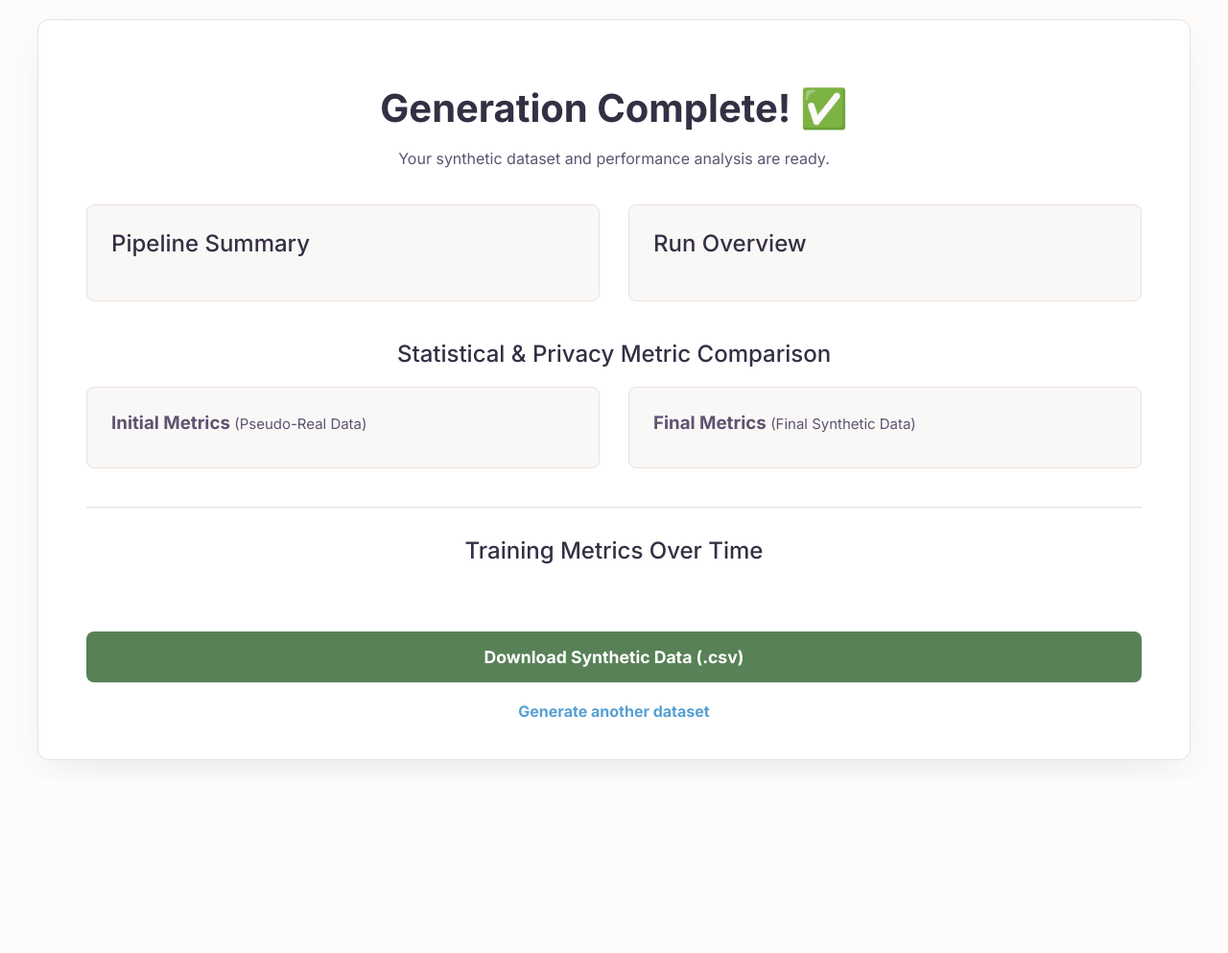
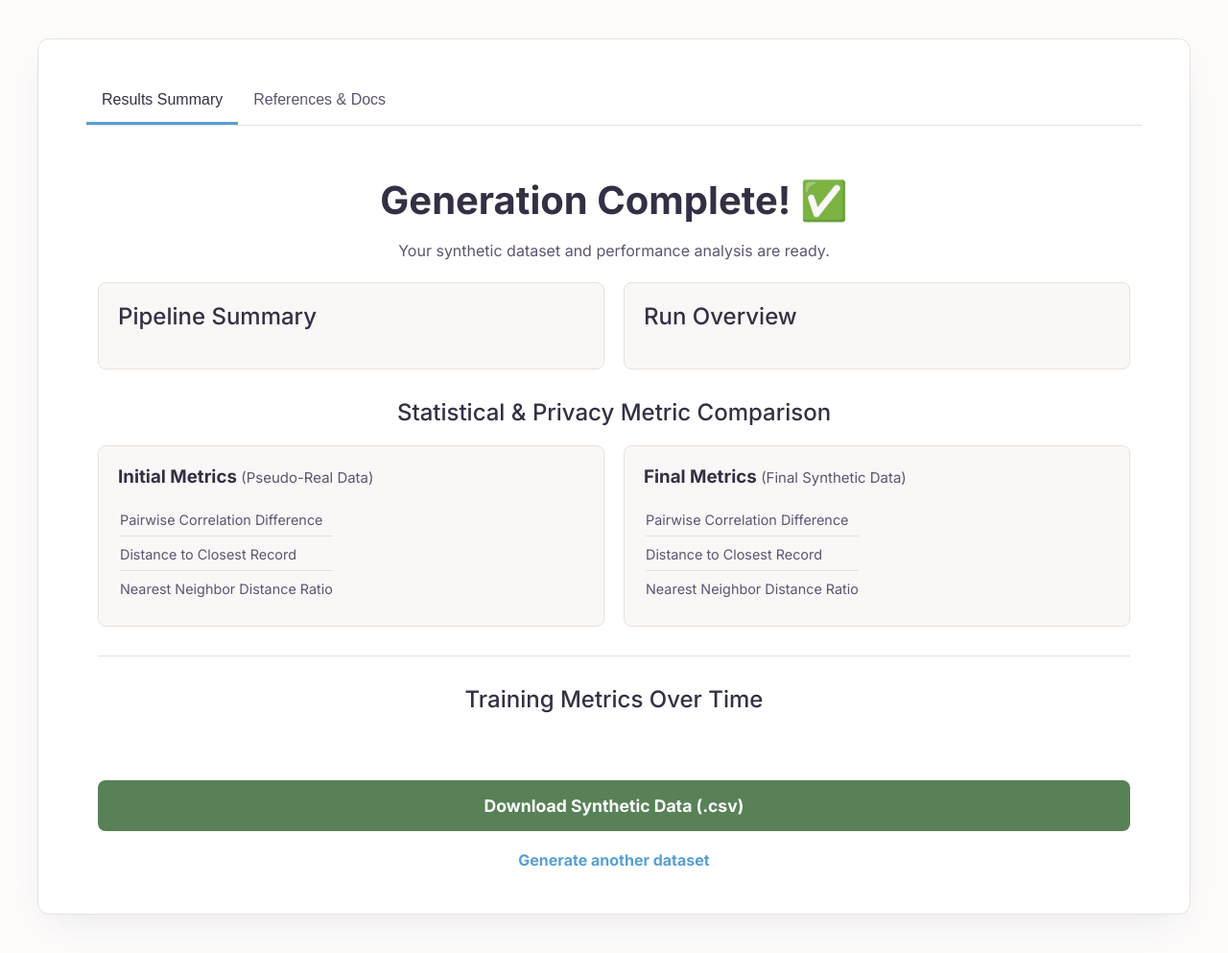
Before and after one commit to jsivaku1/GenerativeMTD, a Flask app: template templates/results.html in a window 1280 px wide. Shown: the whole page at 96% size. Before the commit the page ends 795 px from the top, so only its background shows below. Run offline with Flask 3, Linux system fonts and the light colour scheme; the template is opened without the code that fills it, so the values that code supplies are empty.

Commit message:
updated docs

```diff
--- a/static/css/style.css
+++ b/static/css/style.css
@@ -3,17 +3,15 @@
 
 /* --- CSS Variables for Bohemian Light Theme --- */
 :root {
-    --bg-color: #FDFCFB; /* Creamy off-white */
-    --container-bg: #ffffff; /* White */
-    --border-color: #EAE0DA; /* Light beige-gray */
-    --text-color: #5C5470; /* Dark lavender-gray for text */
-    --text-heading: #352F44; /* Darker purple-gray for headings */
-    --accent-primary: #57A0D3; /* Dusty Blue */
-    --accent-secondary: #B983FF; /* Soft Purple */
-    --success-color: #588157; /* Earthy Green */
-    --error-text-color: #D9534F; /* Soft Red for errors */
-    --highlight-bg: rgba(250, 218, 221, 0.5); /* Baby Pink for backgrounds */
-
+    --bg-color: #FDFCFB;
+    --container-bg: #ffffff;
+    --border-color: #EAE0DA;
+    --text-color: #5C5470;
+    --text-heading: #352F44;
+    --accent-primary: #57A0D3;
+    --accent-secondary: #B983FF;
+    --success-color: #588157;
+    --highlight-bg: rgba(250, 218, 221, 0.1);
     --font-heading: 'Inter', sans-serif;
     --font-body: 'Inter', sans-serif;
     --font-mono: 'Fira Code', monospace;
@@ -26,10 +24,10 @@
     color: var(--text-color);
     display: flex;
     justify-content: center;
-    align-items: center;
+    align-items: flex-start;
     min-height: 100vh;
     margin: 0;
-    padding: 20px;
+    padding: 40px 20px;
     box-sizing: border-box;
 }
 
@@ -133,14 +124,14 @@
 
 h3 {
     font-family: var(--font-heading);
-    color: var(--text-color);
+    color: var(--text-heading);
     margin-top: 0;
-    margin-bottom: 10px;
+    margin-bottom: 15px;
 }
 
 p {
     color: var(--text-color);
-    margin-bottom: 35px;
+    margin-bottom: 20px;
     line-height: 1.6;
 }
 
@@ -242,13 +233,13 @@
 .summary-grid {
     display: grid;
     grid-template-columns: repeat(auto-fit, minmax(300px, 1fr));
-    gap: 30px;
-    margin-bottom: 40px;
+    gap: 20px;
+    margin-bottom: 30px;
     text-align: left;
 }
 .summary-card {
     background-color: #faf8f7;
-    padding: 25px;
+    padding: 20px;
     border-radius: 8px;
     border: 1px solid var(--border-color);
 }
@@ -284,7 +275,7 @@
     border-bottom: 1px solid var(--border-color);
 }
 .summary-table tr:last-child td { border-bottom: none; }
-.summary-table td:last-child { text-align: right; font-weight: 500; }
+.summary-table td:last-child { text-align: right; font-weight: 500; font-family: var(--font-mono); }
 .metric-value.final { color: var(--accent-primary); font-weight: bold; }
 .epoch-label { font-size: 0.8em; font-weight: 400; color: var(--text-color); }
 
@@ -351,8 +372,41 @@
 }
 .link-back:hover { color: #4a8ac0; }
 
+/* Tabs */
+.tabs {
+    overflow: hidden;
+    border-bottom: 1px solid var(--border-color);
+    margin-bottom: 20px;
+}
+.tab-link {
+    background-color: inherit;
+    float: left;
+    border: none;
+    outline: none;
+    cursor: pointer;
+    padding: 14px 16px;
+    transition: 0.3s;
+    font-size: 1em;
+    font-weight: 500;
+    color: var(--text-color);
+    border-bottom: 3px solid transparent;
+}
+.tab-link:hover {
+    background-color: var(--highlight-bg);
+}
+.tab-link.active {
+    border-bottom: 3px solid var(--accent-primary);
+    color: var(--text-heading);
+}
+.tab-content {
+    display: none;
+    padding: 6px 12px;
+}
+.tab-content.active {
+    display: block;
+}
+
 @media (max-width: 900px) {
     .main-grid { grid-template-columns: 1fr; }
     .info-container { text-align: center; }
-    .info-header { justify-content: center; }
 }
--- a/templates/results.html
+++ b/templates/results.html
@@ -9,6 +9,12 @@
 </head>
 <body>
     <div class="container results-container">
+        <div class="tabs">
+            <button class="tab-link active" onclick="openTab(event, 'summary')">Results Summary</button>
+            <button class="tab-link" onclick="openTab(event, 'docs')">References & Docs</button>
+        </div>
+
+        <div id="summary" class="tab-content active">
             <h1>Generation Complete! ✅</h1>
             <p>Your synthetic dataset and performance analysis are ready.</p>
 
@@ -34,13 +40,17 @@
                 <div class="summary-card">
                     <h3>Initial Metrics <span class="epoch-label">(Pseudo-Real Data)</span></h3>
                     <table class="summary-table">
-                    {% for key, value in initial_metrics.items() %}<tr><td>{{ key }}</td><td><span class="metric-value">{{ value }}</span></td></tr>{% endfor %}
+                        <tr><td>Pairwise Correlation Difference</td><td><span class="metric-value">{{ initial_metrics['PCD'] }}</span></td></tr>
+                        <tr><td>Distance to Closest Record</td><td><span class="metric-value">{{ initial_metrics['DCR'] }}</span></td></tr>
+                        <tr><td>Nearest Neighbor Distance Ratio</td><td><span class="metric-value">{{ initial_metrics['NNDR'] }}</span></td></tr>
                     </table>
                 </div>
                 <div class="summary-card">
                     <h3>Final Metrics <span class="epoch-label">(Final Synthetic Data)</span></h3>
                     <table class="summary-table">
-                    {% for key, value in final_metrics.items() %}<tr><td>{{ key }}</td><td><span class="metric-value final">{{ value }}</span></td></tr>{% endfor %}
+                        <tr><td>Pairwise Correlation Difference</td><td><span class="metric-value final">{{ final_metrics['PCD'] }}</span></td></tr>
+                        <tr><td>Distance to Closest Record</td><td><span class="metric-value final">{{ final_metrics['DCR'] }}</span></td></tr>
+                        <tr><td>Nearest Neighbor Distance Ratio</td><td><span class="metric-value final">{{ final_metrics['NNDR'] }}</span></td></tr>
                     </table>
                 </div>
             </div>
@@ -63,12 +73,10 @@
                         {% for metric_name, idx in metrics %}
                             {% for mode in ['TSTR', 'TRTS', 'TRTR', 'TSTS'] %}
                             <tr>
-                            {% if loop.first %}
-                            <td rowspan="4">{{ metric_name }}</td>
-                            {% endif %}
+                                {% if loop.first %}<td rowspan="{{ loop.length }}">{{ metric_name }}</td>{% endif %}
                                 <td>{{ mode }}</td>
-                            <td>{{ '%.2f%%' % (initial_ml_utility_scores[mode][idx] * 100) if initial_ml_utility_scores[mode] and initial_ml_utility_scores[mode][idx] is not none else 'N/A' }}</td>
-                            <td>{{ '%.2f%%' % (final_ml_utility_scores[mode][idx] * 100) if final_ml_utility_scores[mode] and final_ml_utility_scores[mode][idx] is not none else 'N/A' }}</td>
+                                <td>{{ '%.2f%%' % (initial_ml_utility_scores[mode][idx] * 100) if initial_ml_utility_scores[mode] and initial_ml_utility_scores[mode][idx] is not none and not initial_ml_utility_scores[mode][idx] | string == 'nan' else 'N/A' }}</td>
+                                <td>{{ '%.2f%%' % (final_ml_utility_scores[mode][idx] * 100) if final_ml_utility_scores[mode] and final_ml_utility_scores[mode][idx] is not none and not final_ml_utility_scores[mode][idx] | string == 'nan' else 'N/A' }}</td>
                             </tr>
                             {% endfor %}
                         {% endfor %}
@@ -77,12 +85,10 @@
                          {% for metric_name, idx in metrics %}
                             {% for mode in ['TSTR', 'TRTS', 'TRTR', 'TSTS'] %}
                             <tr>
-                            {% if loop.first %}
-                            <td rowspan="4">{{ metric_name }}</td>
-                            {% endif %}
+                                {% if loop.first %}<td rowspan="{{ loop.length }}">{{ metric_name }}</td>{% endif %}
                                 <td>{{ mode }}</td>
-                            <td>{{ '%.4f' % initial_ml_utility_scores[mode][idx] if initial_ml_utility_scores[mode] and initial_ml_utility_scores[mode][idx] is not none else 'N/A' }}</td>
-                            <td>{{ '%.4f' % final_ml_utility_scores[mode][idx] if final_ml_utility_scores[mode] and final_ml_utility_scores[mode][idx] is not none else 'N/A' }}</td>
+                                <td>{{ '%.4f' % initial_ml_utility_scores[mode][idx] if initial_ml_utility_scores[mode] and initial_ml_utility_scores[mode][idx] is not none and not initial_ml_utility_scores[mode][idx] | string == 'nan' else 'N/A' }}</td>
+                                <td>{{ '%.4f' % final_ml_utility_scores[mode][idx] if final_ml_utility_scores[mode] and final_ml_utility_scores[mode][idx] is not none and not final_ml_utility_scores[mode][idx] | string == 'nan' else 'N/A' }}</td>
                             </tr>
                             {% endfor %}
                         {% endfor %}
@@ -90,8 +96,8 @@
                         {% for key, value in initial_ml_utility_scores.items() %}
                         <tr>
                             <td colspan="2">{{ key }}</td>
-                        <td>{{ '%.4f' % value if value is not none else 'N/A' }}</td>
-                        <td>{{ '%.4f' % final_ml_utility_scores[key] if final_ml_utility_scores[key] is not none else 'N/A' }}</td>
+                            <td>{{ '%.4f' % value if value is not none and not value | string == 'nan' else 'N/A' }}</td>
+                            <td>{{ '%.4f' % final_ml_utility_scores[key] if final_ml_utility_scores[key] is not none and not final_ml_utility_scores[key] | string == 'nan' else 'N/A' }}</td>
                         </tr>
                         {% endfor %}
                     {% endif %}
@@ -110,7 +116,32 @@
             <a href="{{ url_for('index') }}" class="link-back">Generate another dataset</a>
         </div>
 
+        <div id="docs" class="tab-content">
+            <h1>References & Docs</h1>
+            <div class="summary-card full-width explanations">
+                <h3>Metric Explanations</h3>
+                <p><strong>PCD (Pairwise Correlation Difference):</strong> Measures the difference between the correlation matrices of the real and synthetic data. A lower value is better, indicating higher statistical similarity. <br><em>Formula: ||corr(X_real) - corr(X_synth)||_F</em></p>
+                <p><strong>DCR (Distance to Closest Record):</strong> The average Euclidean distance from each synthetic record to its nearest real record. Higher values suggest better privacy. <br><em>Formula: mean(||s_i - 1NN(s_i, R)||) for each synthetic record s_i in S</em></p>
+                <p><strong>NNDR (Nearest Neighbor Distance Ratio):</strong> The ratio of the distance to the closest real record over the distance to the second closest. Values closer to 1 indicate better privacy. <br><em>Formula: mean(||s_i - 1NN|| / ||s_i - 2NN||)</em></p>
+            </div>
+        </div>
+    </div>
+
     <script>
+        function openTab(evt, tabName) {
+            var i, tabcontent, tablinks;
+            tabcontent = document.getElementsByClassName("tab-content");
+            for (i = 0; i < tabcontent.length; i++) {
+                tabcontent[i].style.display = "none";
+            }
+            tablinks = document.getElementsByClassName("tab-link");
+            for (i = 0; i < tablinks.length; i++) {
+                tablinks[i].className = tablinks[i].className.replace(" active", "");
+            }
+            document.getElementById(tabName).style.display = "block";
+            evt.currentTarget.className += " active";
+        }
+
         document.addEventListener('DOMContentLoaded', function() {
             const trainingLogs = {{ training_logs | tojson }};
             if (!trainingLogs || trainingLogs.length === 0) return;
@@ -147,11 +178,25 @@
 
                     new Chart(canvas.getContext('2d'), {
                         type: 'line',
-                        data: { labels: epochs, datasets: [{ label: metricName, data: properties.data, borderColor: properties.color, backgroundColor: `${properties.color}33`, fill: true, tension: 0.3 }] },
+                        data: {
+                            labels: epochs,
+                            datasets: [{
+                                label: metricName,
+                                data: properties.data,
+                                borderColor: properties.color,
+                                backgroundColor: `${properties.color}33`,
+                                fill: true,
+                                tension: 0.3,
+                                pointRadius: 0
+                            }]
+                        },
                         options: {
                             responsive: true,
                             maintainAspectRatio: false,
-                            scales: { y: { beginAtZero: false, title: { display: true, text: 'Score' } }, x: { title: { display: true, text: 'Epoch' } } },
+                            scales: {
+                                y: { beginAtZero: false, title: { display: true, text: 'Score' } },
+                                x: { title: { display: true, text: 'Epoch' } }
+                            },
                             plugins: { legend: { display: false } }
                         }
                     });
```
Also changed, not shown: other parts of static/css/style.css (+40 -17 lines), README.md, 1 other file. Lines whose indentation alone changed are shown as unchanged.
